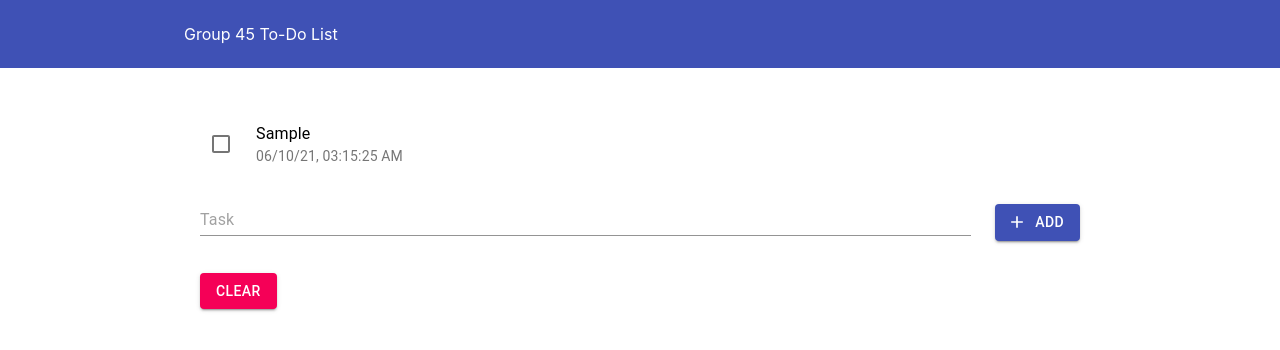
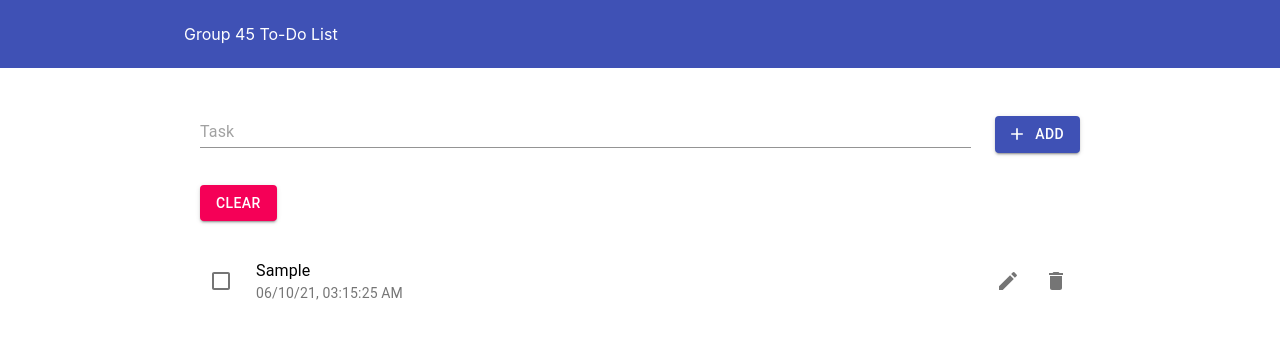
Before and after one commit to 2021-IBM-Accelerate-SW-Track/lab-1-team-45, a React (Create React App) app: page / in a window 1280 px wide. Both pictures are taken after typing "Sample" into the empty fields and a click on the button "ADD". Shown: the top 350 px of the page. Built offline with nearby package versions, Linux system fonts and the light colour scheme.

Commit message:
delete button

```diff
--- a/src/component/task/tasklist.js
+++ b/src/component/task/tasklist.js
@@ -1,39 +1,67 @@
 import React from 'react';
 import { Box, Button, IconButton } from '@material-ui/core';
-import { Input, Checkbox } from '@material-ui/core';
-import { List, ListItem, ListItemIcon, ListItemText } from '@material-ui/core';
+import { TextField, Input, InputBase, Checkbox } from '@material-ui/core';
+import { List, ListItem, ListItemIcon, ListItemText, ListItemSecondaryAction } from '@material-ui/core';
 import AddIcon from '@material-ui/icons/Add';
+import DeleteIcon from '@material-ui/icons/Delete';
+import EditIcon from '@material-ui/icons/Edit';
+import CloseIcon from '@material-ui/icons/Close';
 
 
 export default function TaskList() {
     const storedTasks = localStorage.getItem("tasks") ? JSON.parse(localStorage.getItem("tasks")).map((t) => { return {...t, time: new Date(t.time)}}) : [];
     const [tasks, setTasks] = React.useState(storedTasks);
     const [taskcontents, setTaskContents] = React.useState("");
+    const [inputVal, setInputVal] = React.useState(false);
+    const [edited, setEdited] = React.useState({});
 
     React.useEffect(() => {
         localStorage.setItem("tasks", JSON.stringify(tasks));
+        console.log(tasks);
     }, [tasks] )
 
     const updateTaskContents = (e) => {
         setTaskContents(e.target.value);
+        console.log(e.target.value);
+        if (tasks.filter(t => t.task.trim() === taskcontents.trim()).length !== 0) {
+            setInputVal(true);
+        }
+        else {
+            setInputVal(false);
+        }
     }
 
     const addTask = (e) => {
-        let ctime = new Date();
-        setTasks([...tasks, {task: taskcontents, time: ctime, id: ctime.toISOString(), checked: false}]);
-        setTaskContents("");
+        if (tasks.filter(t => t.task.trim() === taskcontents.trim()).length === 0) {
+            let ctime = new Date();
+            setTasks([...tasks, {task: taskcontents, time: ctime, id: ctime.toISOString() + taskcontents, checked: false}]);
+            setTaskContents("");
+            setInputVal(false);
+        }
+        else {
+            setInputVal(true);
+        }
     }
 
     const clearTasks = (e) => {
         setTasks([]);
     }
 
-    function toggleTask (time) {
+    function toggleTask (id) {
         const updatedTasks = tasks.map((t) => {
-            return t.time === time ? {...t, checked: !t.checked} : t;
+            return t.id === id ? {...t, checked: !t.checked} : t;
         }
         );
         setTasks(updatedTasks);
+    }
+
+    function deleteTask (id) {
+        const updatedTasks = tasks.filter(t => t.id !== id);
+        setTasks(updatedTasks);
+    }
+
+    function editTask (id) {
+        console.log(id);
     }
 
     function Task (id, task, time, checked) {
@@ -43,7 +71,7 @@ export default function TaskList() {
                 <Checkbox
                 checked={checked}
                 tabIndex={-1}
-                onClick={() => toggleTask(time)}
+                onClick={() => toggleTask(id)}
                 />
             </ListItemIcon>
 
@@ -52,19 +80,34 @@ export default function TaskList() {
                 primary={task}
                 secondary={time.toLocaleString('en-US', {month: '2-digit', day: '2-digit', year: '2-digit', hour: '2-digit', minute: '2-digit', second: '2-digit'})}
             />
+
+            <ListItemSecondaryAction pl="1em">
+                <IconButton
+                    onClick={() => editTask(id)}
+                    aria-label="edit">
+                    <EditIcon />
+                </IconButton>
+                <IconButton
+                    onClick={() => deleteTask(id)}
+                    aria-label="delete">
+                    <DeleteIcon />
+                </IconButton>
+            </ListItemSecondaryAction>
         </ListItem>
         );
     }
 
     return (
         <Box>
-            <List>{
-                tasks.map(t => Task(t.id, t.task, t.time, t.checked))
-            }</List>
-
             <Box display="flex" p="1em">
                 <Box width="100%" mr="1.5em">
-                    <Input fullWidth multiline placeholder="Task" value={taskcontents} onChange={updateTaskContents}/>
+                    <TextField
+                        error={inputVal}
+                        helperText={inputVal ? "Task already exists" : null}
+                        fullWidth multiline placeholder="Task"
+                        value={taskcontents}
+                        onChange={updateTaskContents}
+                    />
                 </Box>
                 <Box flexShrink={1}>
                     <Button variant="contained" color="primary" onClick={addTask} aria-label="add task" startIcon={<AddIcon/>}>
@@ -77,6 +120,11 @@ export default function TaskList() {
                     Clear
                 </Button>
             </Box>
+
+            <List>{
+                tasks.map(t => Task(t.id, t.task, t.time, t.checked))
+            }</List>
+
         </Box>
     );
 }
```
